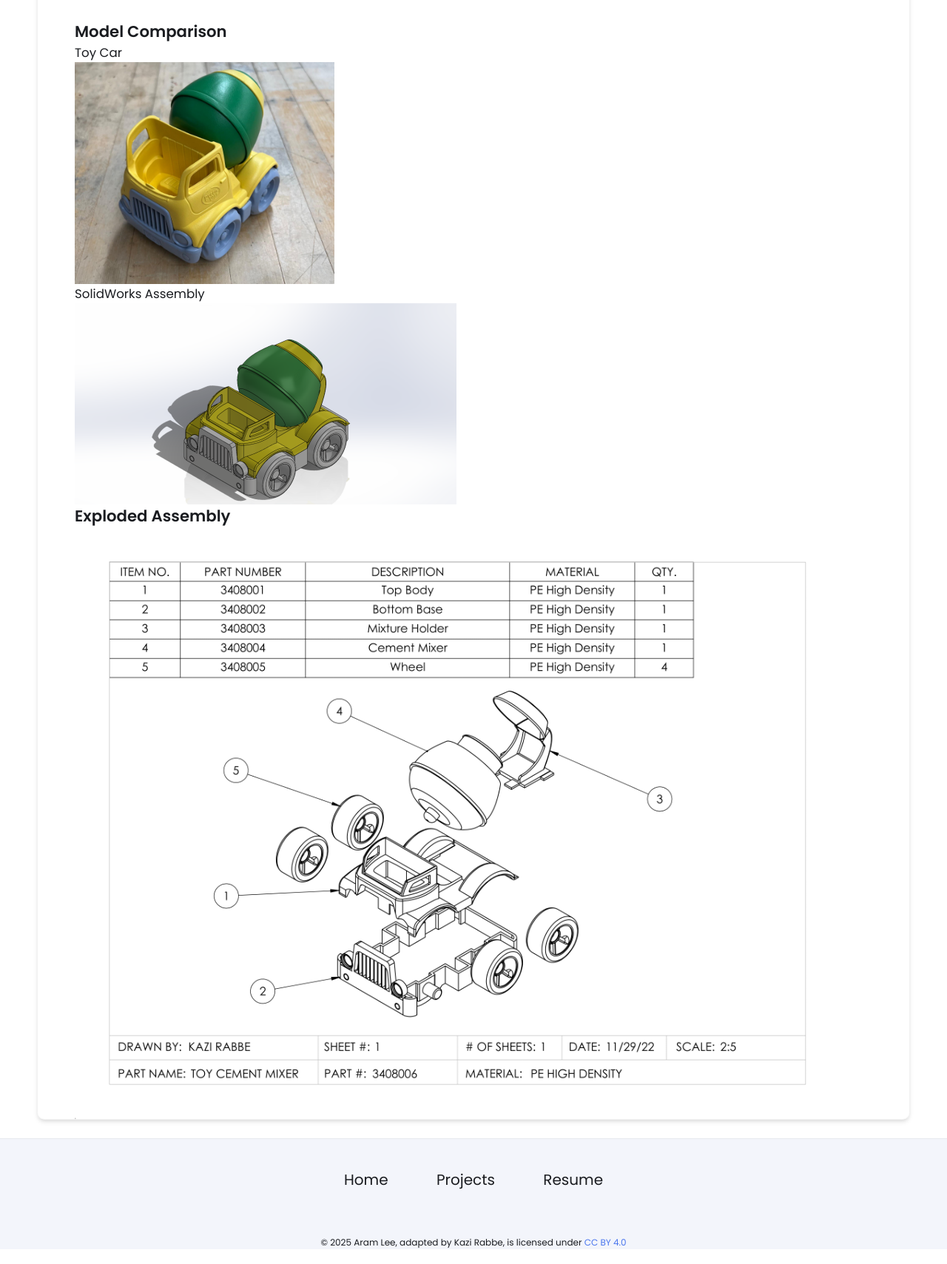
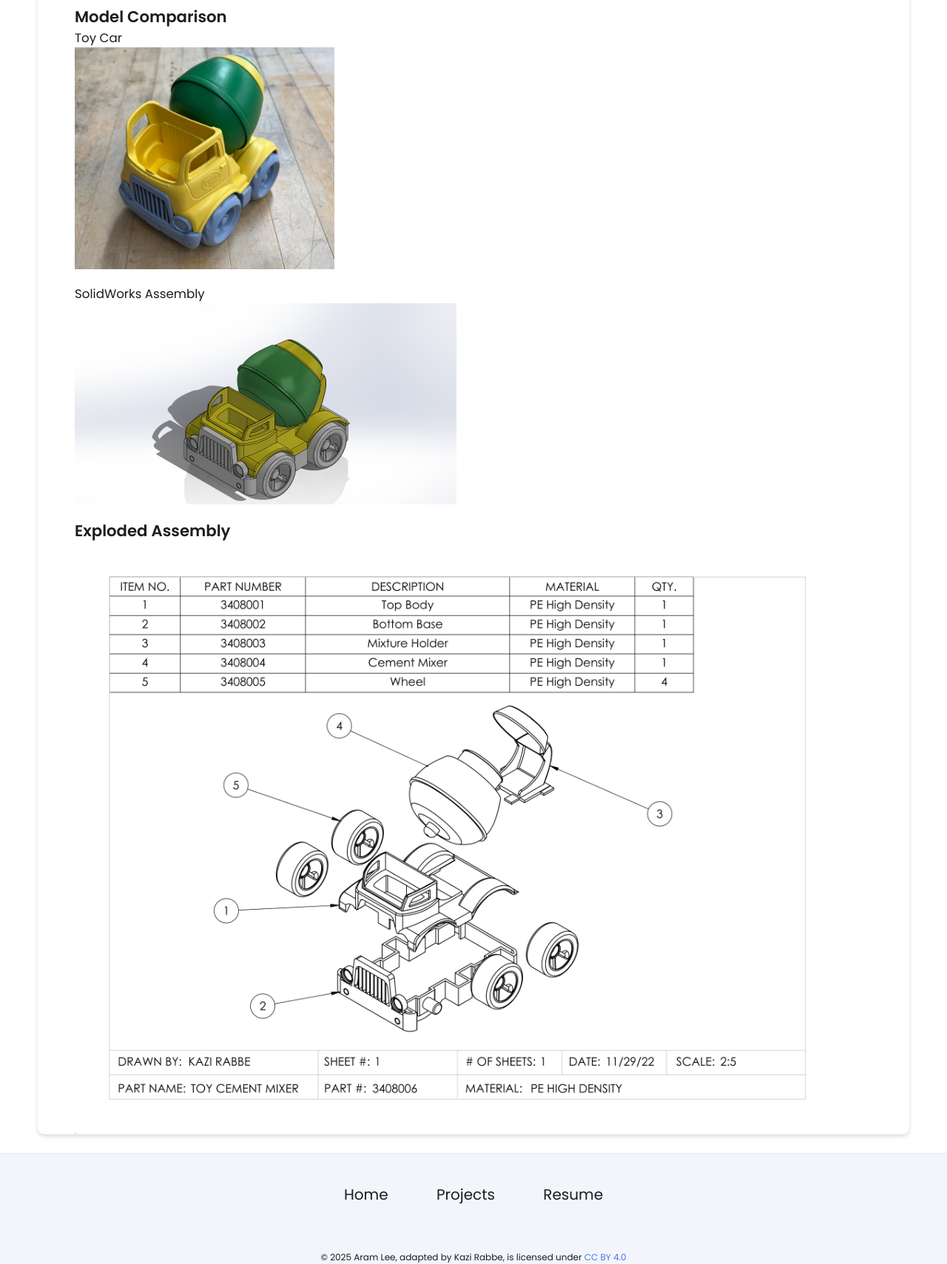
Before and after one commit to kazi-rabbe/kazi-rabbe.github.io, a Jekyll site: the page built from _projects/s1-computer-graphics-toy-car/index.md, in a window 1280 px wide. Shown: the part 1344-3053 px from the top of the page at 74% size. Built offline with Jekyll 4.4.1, drawn with Linux system fonts in a browser that asks for light colours.

Commit message:
Update index.md

```diff
--- a/_projects/s1-computer-graphics-toy-car/index.md
+++ b/_projects/s1-computer-graphics-toy-car/index.md
@@ -7,26 +7,19 @@ skills:
 main-image: /expassembly.png
 ---
 
-
-<style>
-  .gallery-item {
-    margin-bottom: 20px; /* Adds space after each image */
-  }
-
-  iframe {
-    margin-bottom: 20px; /* Adds space after each iframe */
-  }
-</style>
-
 ## Car Modeling Plan
 <iframe src="/assets/images/CarModelPlan.pdf" width="100%" height="600px"></iframe>
 
 ## Model Comparison
 ### Toy Car
-{% include image-gallery.html images="CarReal.png" height="300"%}
+<div style="margin-bottom: 20px;">
+  {% include image-gallery.html images="CarReal.png" height="300"%}
+</div>
 
 ### SolidWorks Assembly
-{% include image-gallery.html images="toycar.png" height="400"%}
+<div style="margin-bottom: 20px;">
+  {% include image-gallery.html images="toycar.png" height="400"%}
+</div>
 
 ## Exploded Assembly
 {% include image-gallery.html images="ToyDrawing-1.png" height="800"%}
```
